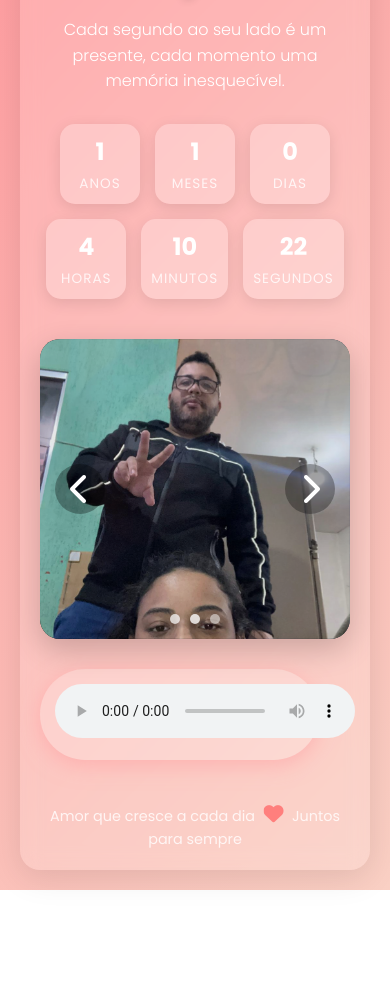
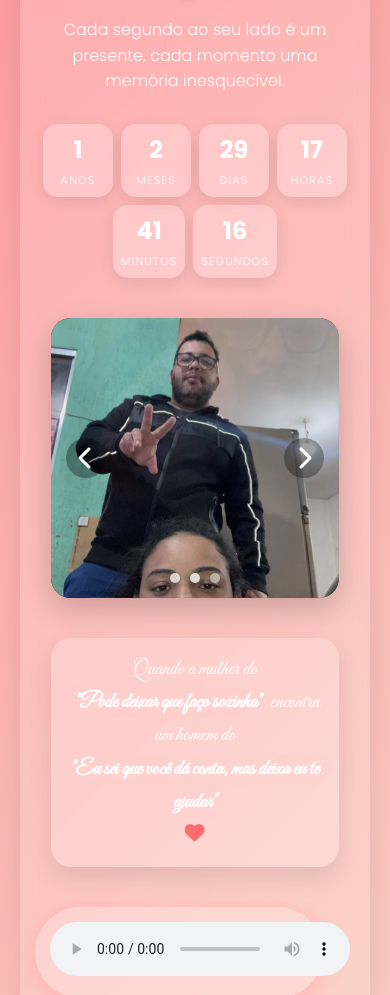
Before and after one commit to wagnerods/wagnerods.github.io, a plain HTML site: page index.html in a window 390 px wide. Shown: the part 139-1134 px from the top of the page. Before the commit the page ends 1029 px from the top, so only its background shows below. Drawn offline with Linux system fonts and the light colour scheme.

Commit message:
Update index.html

```diff
--- a/index.html
+++ b/index.html
@@ -5,7 +5,7 @@
     <meta name="viewport" content="width=device-width, initial-scale=1.0">
     <title>Nosso Amor</title>
     <link href="https://cdnjs.cloudflare.com/ajax/libs/font-awesome/6.0.0-beta3/css/all.min.css" rel="stylesheet">
-    <link href="https://fonts.googleapis.com/css2?family=Poppins:wght@300;400;500;600;700&family=Dancing+Script:wght@600&display=swap" rel="stylesheet">
+    <link href="https://fonts.googleapis.com/css2?family=Poppins:wght@300;400;500;600;700&family=Dancing+Script:wght@600&family=Great+Vibes&display=swap" rel="stylesheet">
     <style>
         * {
             box-sizing: border-box;
@@ -83,7 +83,7 @@
         }
 
         .counter-value {
-            font-size: 2rem;
+            font-size: 2.5rem;
             font-weight: 700;
             margin-bottom: 5px;
         }
@@ -205,10 +205,37 @@
             to { box-shadow: 0 5px 25px rgba(255, 154, 158, 0.7); }
         }
 
-        .love-footer {
-            margin-top: 40px;
-            font-size: 0.9rem;
-            opacity: 0.8;
+        /* Frase estilizada */
+        .special-quote {
+            margin: 40px auto;
+            padding: 25px;
+            background: rgba(255, 255, 255, 0.2);
+            border-radius: 20px;
+            position: relative;
+            max-width: 90%;
+            box-shadow: 0 10px 25px rgba(0, 0, 0, 0.1);
+        }
+
+        .special-quote p {
+            font-family: 'Great Vibes', cursive;
+            font-size: 1.8rem;
+            line-height: 1.6;
+            margin-bottom: 0;
+        }
+
+        .highlight {
+            font-weight: 700;
+            display: inline-block;
+            position: relative;
+            color: #fff;
+            padding: 0 5px;
+            animation: shimmer 3s infinite;
+        }
+
+        @keyframes shimmer {
+            0% { text-shadow: 0 0 5px rgba(255, 255, 255, 0.5); }
+            50% { text-shadow: 0 0 20px rgba(255, 255, 255, 0.8), 0 0 30px rgba(255, 107, 107, 0.6); }
+            100% { text-shadow: 0 0 5px rgba(255, 255, 255, 0.5); }
         }
 
         .heart {
@@ -227,6 +254,12 @@
             100% { transform: scale(1); }
         }
 
+        .love-footer {
+            margin-top: 40px;
+            font-size: 0.9rem;
+            opacity: 0.8;
+        }
+
         /* Responsividade */
         @media (max-width: 768px) {
             h1 {
@@ -239,20 +272,62 @@
             }
 
             .counter-value {
-                font-size: 1.5rem;
+                font-size: 1.8rem;
             }
 
             .carousel {
-                height: 300px;
+                height: 350px;
+                max-width: 90%;
             }
 
             .container {
-                padding: 20px;
+                padding: 20px 15px;
             }
 
             .love-quote {
                 font-size: 1rem;
                 max-width: 95%;
+            }
+
+            .special-quote p {
+                font-size: 1.5rem;
+            }
+        }
+
+        @media (max-width: 480px) {
+            .counter-container {
+                gap: 8px;
+            }
+
+            .counter-item {
+                min-width: 70px;
+                padding: 8px;
+            }
+
+            .counter-value {
+                font-size: 1.5rem;
+            }
+
+            .counter-label {
+                font-size: 0.7rem;
+            }
+
+            .carousel {
+                height: 280px;
+            }
+
+            .special-quote {
+                padding: 15px;
+            }
+
+            .special-quote p {
+                font-size: 1.3rem;
+            }
+
+            .carousel-control {
+                width: 40px;
+                height: 40px;
+                font-size: 1.5rem;
             }
         }
     </style>
@@ -322,6 +397,7 @@
                 <div class="carousel-item">
                     <img src="Foto10.jpg" alt="Nosso amor">
                 </div>
+                <!-- Adicione mais fotos conforme necessário -->
             </div>
 
             <div class="carousel-control prev">
@@ -335,7 +411,13 @@
                 <div class="carousel-indicator active"></div>
                 <div class="carousel-indicator"></div>
                 <div class="carousel-indicator"></div>
+                <!-- Adicione mais indicadores conforme necessário -->
             </div>
+        </div>
+
+        <!-- Frase Estilizada -->
+        <div class="special-quote">
+            <p>Quando a mulher do <span class="highlight">"Pode deixar que faço sozinha"</span> encontra um homem do <span class="highlight">"Eu sei que você dá conta, mas deixa eu te ajudar"</span> <span class="heart"><i class="fas fa-heart"></i></span></p>
         </div>
 
         <!-- Player de Música -->
@@ -347,13 +429,13 @@
         </div>
 
         <div class="love-footer">
-            Amor que cresce a cada dia <span class="heart"><i class="fas fa-heart"></i></span> Juntos para sempre
+            Amor que cresce a cada dia, nosso dia 17 <span class="heart"><i class="fas fa-heart"></i></span> Juntos para sempre
         </div>
     </div>
 
     <script>
         // Data do início do relacionamento
-        const dataInicio = new Date('2024-04-17T00:00:00');
+        const dataInicio = new Date('2024-02-17T00:00:00');
 
         function atualizarContador() {
             const agora = new Date();
```
